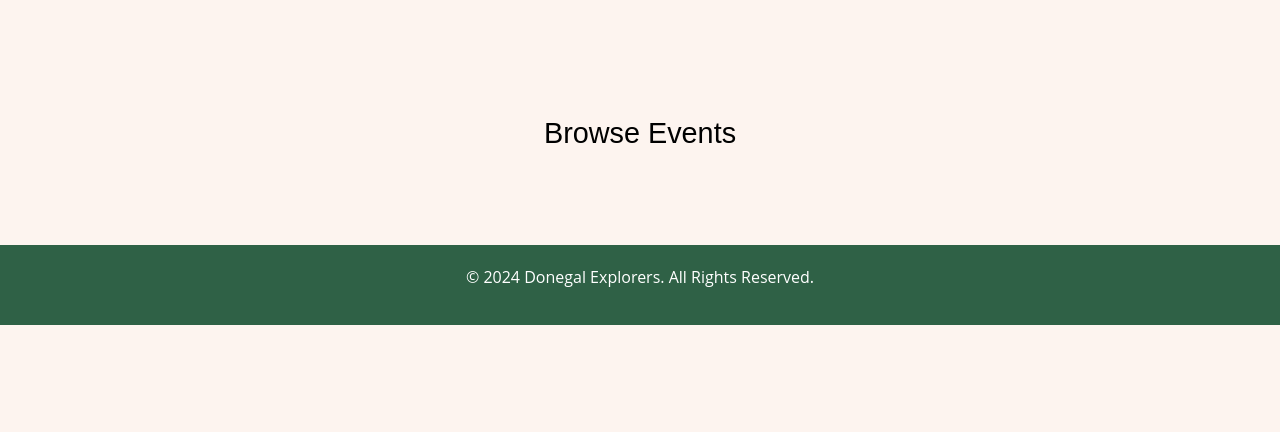
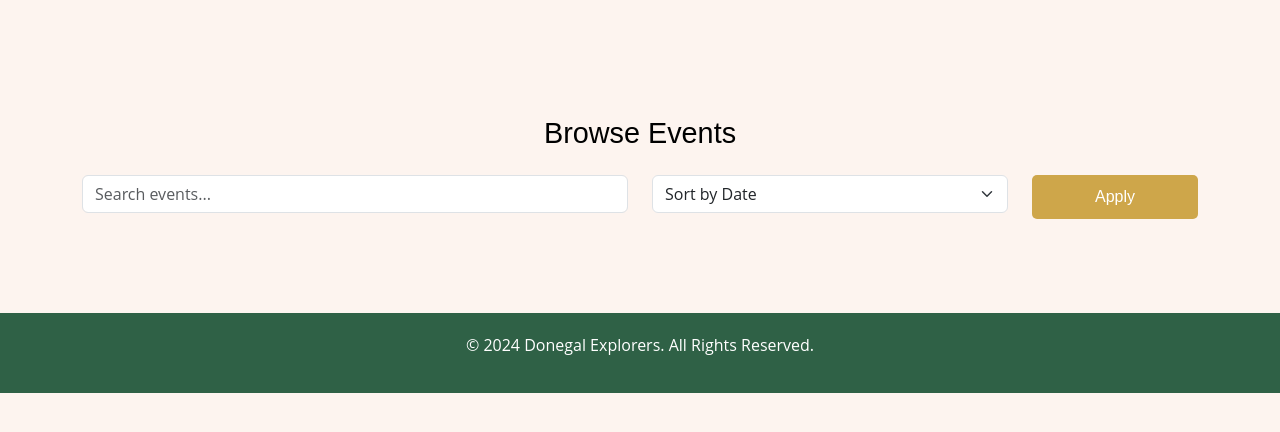
Before and after one commit to SophieMcGee/donegalexplorers, a Django app: page /browse-events/ in a window 1280 px wide. Shown: the part 76-508 px from the top of the page. Run offline with Django 4.2, Linux system fonts and the light colour scheme; data that the repository does not hold is empty; parts of the project's set-up code (start-up, migrations or seed data) failed here and were passed over; some libraries are stand-ins or nearby versions.

Commit message:
Add search bar and sorting options to browse events page

```diff
--- a/explorers/views.py
+++ b/explorers/views.py
@@ -130,7 +130,23 @@ class EventDetail(View):
 # View to browse events
 class BrowseEventsView(View):
     def get(self, request, *args, **kwargs):
+        search_query = request.GET.get('search', '')
+        sort_by = request.GET.get('sort_by', 'date')
+
         events = Event.objects.all()
+
+        # Apply search filter
+        if search_query:
+            events = events.filter(title__icontains=search_query) | events.filter(description__icontains=search_query)
+
+        # Apply sorting
+        if sort_by == 'location':
+            events = events.order_by('location')
+        elif sort_by == 'title':
+            events = events.order_by('title')
+        else:
+            events = events.order_by('date')
+
         return render(request, 'browse_events.html', {'events': events})
 
 # View to add an event
--- a/templates/browse_events.html
+++ b/templates/browse_events.html
@@ -1,10 +1,34 @@
 {% extends 'base_layout.html' %}
-
 {% load static %}
 
 {% block content %}
 <div class="container mt-5">
     <h1 class="mb-4">Browse Events</h1>
+
+    <!-- Search Bar and Sorting Dropdown -->
+    <form method="GET" class="mb-4">
+        <div class="row">
+            <!-- Search bar -->
+            <div class="col-md-6">
+                <input type="text" name="search" class="form-control" placeholder="Search events..." value="{{ request.GET.search }}">
+            </div>
+
+            <!-- Sorting Dropdown -->
+            <div class="col-md-4">
+                <select name="sort_by" class="form-select">
+                    <option value="date" {% if request.GET.sort_by == "date" %}selected{% endif %}>Sort by Date</option>
+                    <option value="location" {% if request.GET.sort_by == "location" %}selected{% endif %}>Sort by Location</option>
+                    <option value="title" {% if request.GET.sort_by == "title" %}selected{% endif %}>Sort by Title</option>
+                </select>
+            </div>
+
+            <div class="col-md-2">
+                <button type="submit" class="btn btn-custom w-100">Apply</button>
+            </div>
+        </div>
+    </form>
+
+    <!-- Events Listing -->
     <div class="row">
         {% for event in events %}
         <div class="col-sm-4 mb-4">
```
